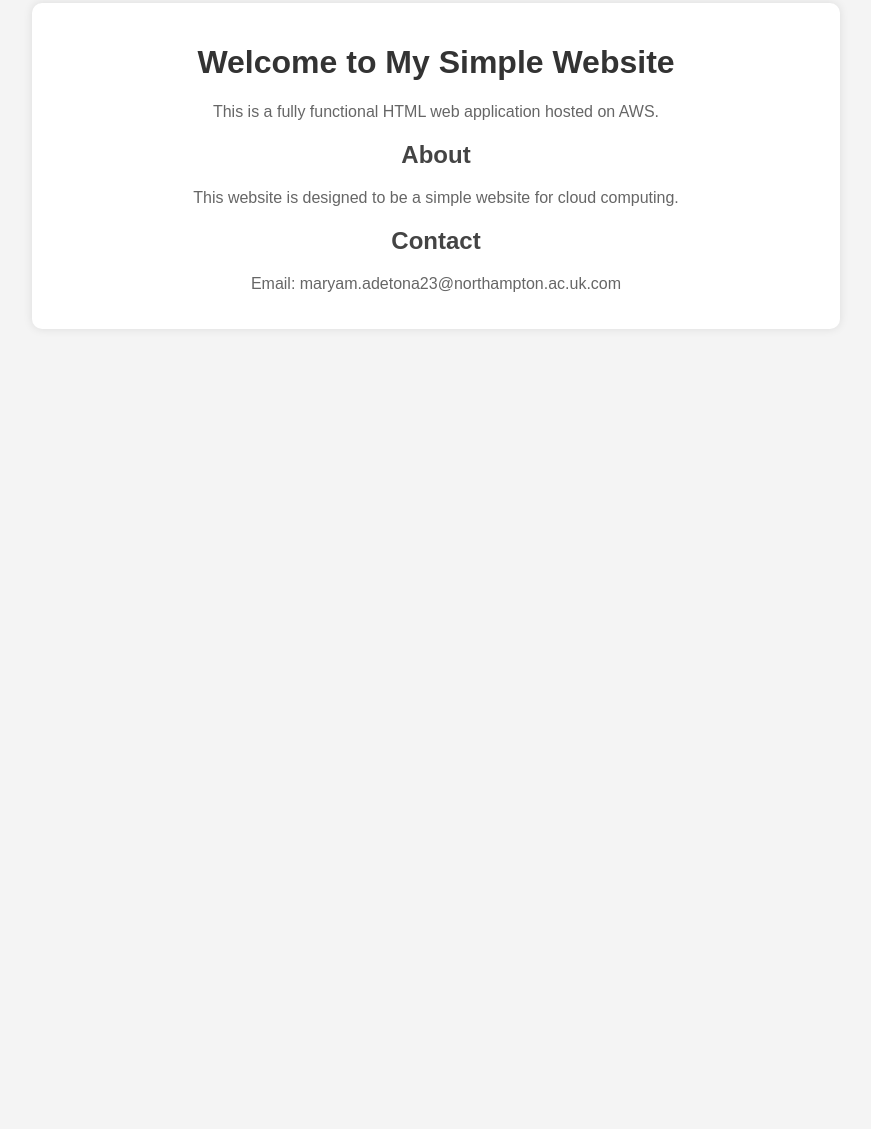
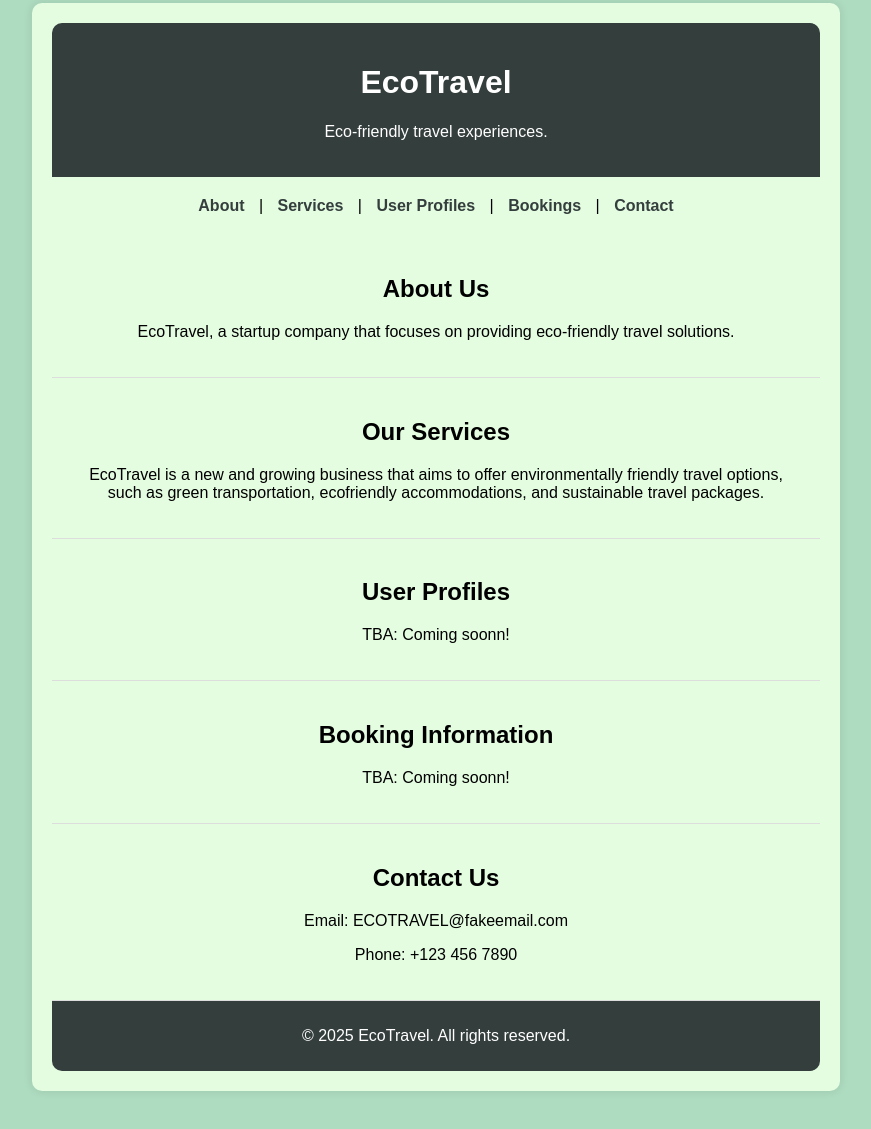
Before and after one commit to maryamadetona/aws-website, a plain HTML site: page index.html in a window 1280 px wide. Shown: the part 47-1176 px from the top of the page, without its empty margins (204-1075 px from the left). Before the commit the page ends 800 px from the top, so only its background shows below. Drawn offline with Linux system fonts and the light colour scheme.

Commit message:
changed website

```diff
--- a/index.html
+++ b/index.html
@@ -3,19 +3,44 @@
 <head>
     <meta charset="UTF-8">
     <meta name="viewport" content="width=device-width, initial-scale=1.0">
-    <title>Cloud Computing Website</title>
+    <title>Cloud Computing EcoTravel Website</title>
     <link rel="stylesheet" href="styles.css">
     <link rel ="bucketstyle" href="https://ecotravelbucketcloud.s3.us-east-1.amazonaws.com/index.html">
     <link rel ="bucketindex" href="https://ecotravelbucketcloud.s3.us-east-1.amazonaws.com/styles.css">
 </head>
 <body>
     <div class="container">
-        <h1>Welcome to My Simple Website</h1>
-        <p>This is a fully functional HTML web application hosted on AWS.</p>
-        <h2>About</h2>
-        <p>This website is designed to be a simple website for cloud computing.</p>
-        <h2>Contact</h2>
-        <p>Email: maryam.adetona23@northampton.ac.uk.com</p>
+        <header>
+            <h1>EcoTravel</h1>
+            <p>Eco-friendly travel experiences.</p>
+        </header>
+        <nav>
+            <p><a href="#about">About</a> | <a href="#services">Services</a> | <a href="#profiles">User Profiles</a> | <a href="#bookings">Bookings</a> | <a href="#contact">Contact</a></p>
+        </nav>
+        <section id="about">
+            <h2>About Us</h2>
+            <p>EcoTravel, a startup company that focuses on providing eco-friendly travel solutions.</p>
+        </section>
+        <section id="services">
+            <h2>Our Services</h2>
+            <p>EcoTravel is a new and growing business that aims to offer environmentally friendly travel options, such as green transportation, ecofriendly accommodations, and sustainable travel packages.</p>
+        </section>
+        <section id="profiles">
+            <h2>User Profiles</h2>
+            <p>TBA: Coming soonn!</p>
+        </section>
+        <section id="bookings">
+            <h2>Booking Information</h2>
+            <p>TBA: Coming soonn!</p>
+        </section>
+        <section id="contact">
+            <h2>Contact Us</h2>
+            <p>Email: ECOTRAVEL@fakeemail.com</p>
+            <p>Phone: +123 456 7890</p>
+        </section>
+        <footer>
+            <p>&copy; 2025 EcoTravel. All rights reserved.</p>
+        </footer>
     </div>
 </body>
 </html>
--- a/styles.css
+++ b/styles.css
@@ -1,28 +1,50 @@
 body {
     font-family: Arial, sans-serif;
-    text-align: center;
     margin: 0;
     padding: 0;
-    background-color: #f4f4f4;
+    background-color: #aedcc0;
+    text-align: center;
 }
 
 .container {
     width: 60%;
     margin: 50px auto;
     padding: 20px;
-    background: white;
-    box-shadow: 0px 0px 10px rgba(0, 0, 0, 0.1);
+    background: #e4fde1;
+    box-shadow: 0 0 10px rgba(0, 0, 0, 0.1);
     border-radius: 10px;
 }
 
-h1 {
-    color: #333;
+header {
+    background-color: #343e3d;
+    color: white;
+    padding: 20px;
+    border-radius: 10px 10px 0 0;
 }
 
-h2 {
-    color: #444;
+nav {
+    margin: 20px 0;
 }
 
-p {
-    color: #666;
+nav p a {
+    margin: 0 10px;
+    text-decoration: none;
+    color: #343e3d;
+    font-weight: bold;
 }
+
+nav p a:hover {
+    color: #16a085;
+}
+
+section {
+    padding: 20px;
+    border-bottom: 1px solid #ddd;
+}
+
+footer {
+    background-color: #343e3d;
+    color: white;
+    padding: 10px;
+    border-radius: 0 0 10px 10px;
+}
```
